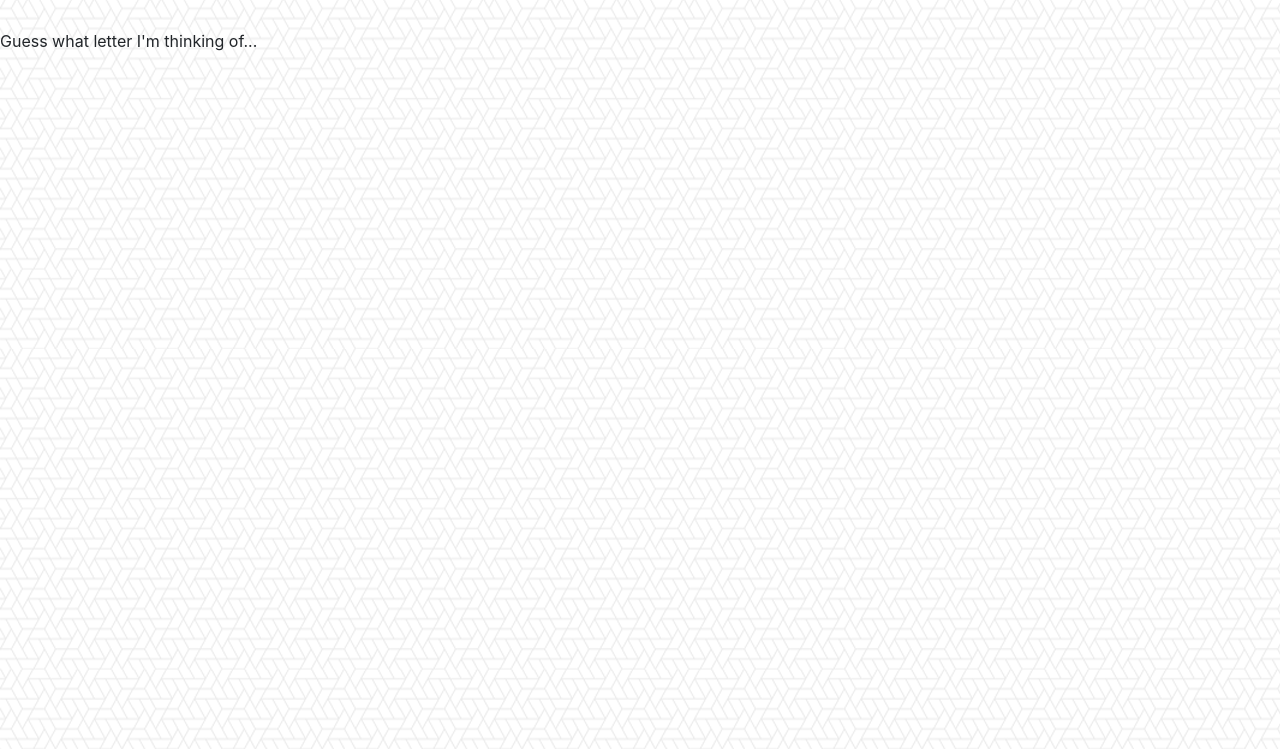
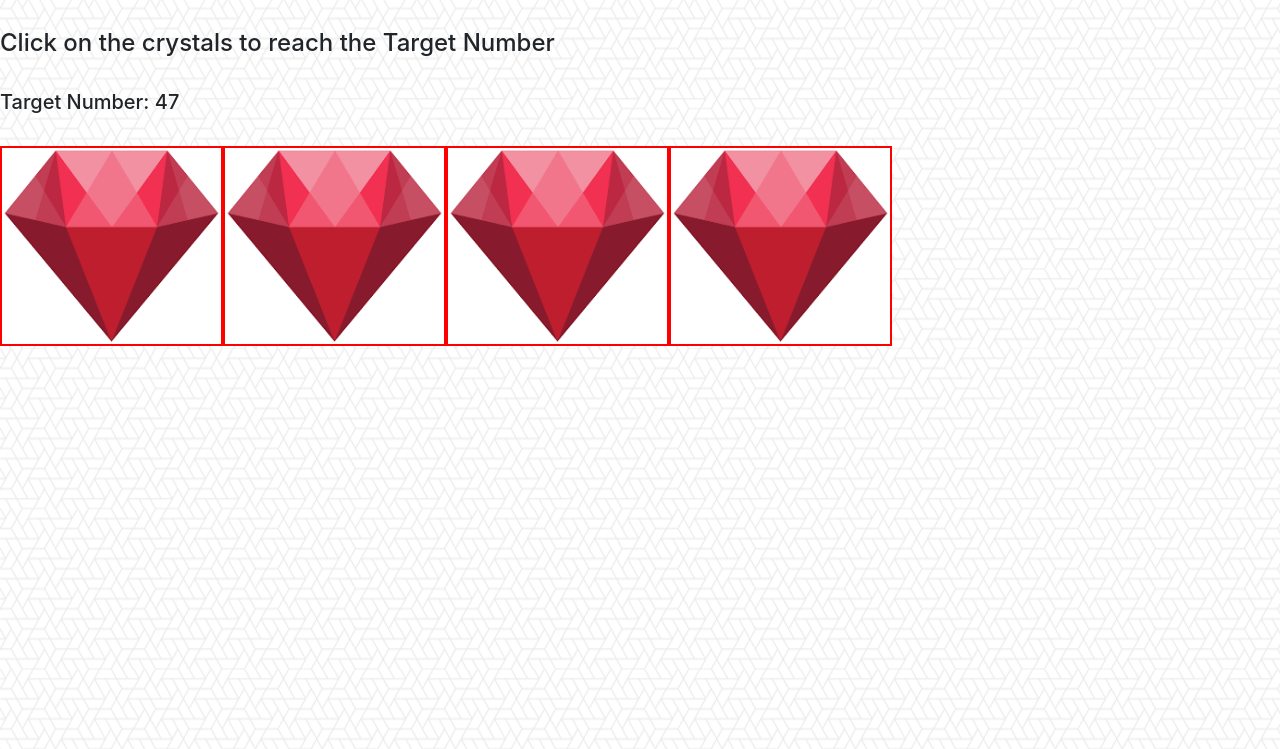
Before and after one commit to benleone90/Unit-4-Game, a plain HTML site: page index.html in a window 1280 px wide. Shown: the part 51-800 px from the top of the page. Drawn offline with nearby package versions, Linux system fonts and the light colour scheme.

Commit message:
JS creating random numbers and values for crystals

```diff
--- a/assets/css/style.css
+++ b/assets/css/style.css
@@ -2,3 +2,9 @@ body {
     background-image: url(/assets/images/what-the-hex.png);
     background-color: #cccccc;
 }
+
+.crystal-Img {
+    height: 200px;
+    widows: 200px;
+    border: red 2px solid;
+}
--- a/assets/javascript/game.js
+++ b/assets/javascript/game.js
@@ -0,0 +1,47 @@
+/* Generate random number between
+a minimum and maximum range. */
+function randInt(min, max) {
+  return Math.floor(Math.random() * (max - min + 1)) + min;
+}
+
+/* Assign the minimum of 19
+and maximum of 120 for the random number */
+var numberGuess = randInt(19, 120);
+console.log(numberGuess);
+
+/* Input random value into the HTML */
+$("#numberGuess").text(numberGuess);
+
+function shuffle(array) {
+  var i = array.length,
+    j = 0,
+    temp;
+
+  while (i--) {
+    j = Math.floor(Math.random() * (i + 1));
+    // swap randomly chosen element with current element
+    temp = array[i];
+    array[i] = array[j];
+    array[j] = temp;
+  }
+  return array;
+}
+
+var ranNums = shuffle([1, 2, 3, 4, 5, 6, 7, 8, 9, 10, 11, 12]);
+console.log(ranNums);
+
+for (var i = 0; i < 4; i++) {
+  var imgCrystal = $("<img>");
+
+  imgCrystal.addClass("crystal-Img");
+
+  imgCrystal.attr(
+    "src",
+    "/assets/images/01crystal.png",
+    "/assests/images/02crystal.jpg"
+  );
+
+  /* imgCrystal.attr("crystalValue", numberOptions[i]); */
+
+  $("#crystalImg").append(imgCrystal);
+}
--- a/index.html
+++ b/index.html
@@ -16,15 +16,11 @@
     <body>
         <h1>The Crystal Game</h1>
         <br>
-        <p>Guess what letter I'm thinking of...</p>
+        <h4>Click on the crystals to reach the Target Number</h4>
         <br>
-        <p id="wins"></p>
+        <h5>Target Number: <span id="numberGuess"></span></h5>
         <br>
-        <p id="losses"></p>
-        <br>
-        <p id="guessLeft"></p>
-        <br>
-        <p id="pastGuess"></p>
+        <div id="crystalImg"></div>
 
         <!-- jQuery CDN Link -->
         <script src="https://cdnjs.cloudflare.com/ajax/libs/jquery/3.3.1/jquery.min.js"></script>
```
Also changed, not shown: assets/images/01crystal.png (added), assets/images/02crystal.jpg (added), assets/images/03Crystal.jpg (added), assets/images/04crystal.jpg (added).
